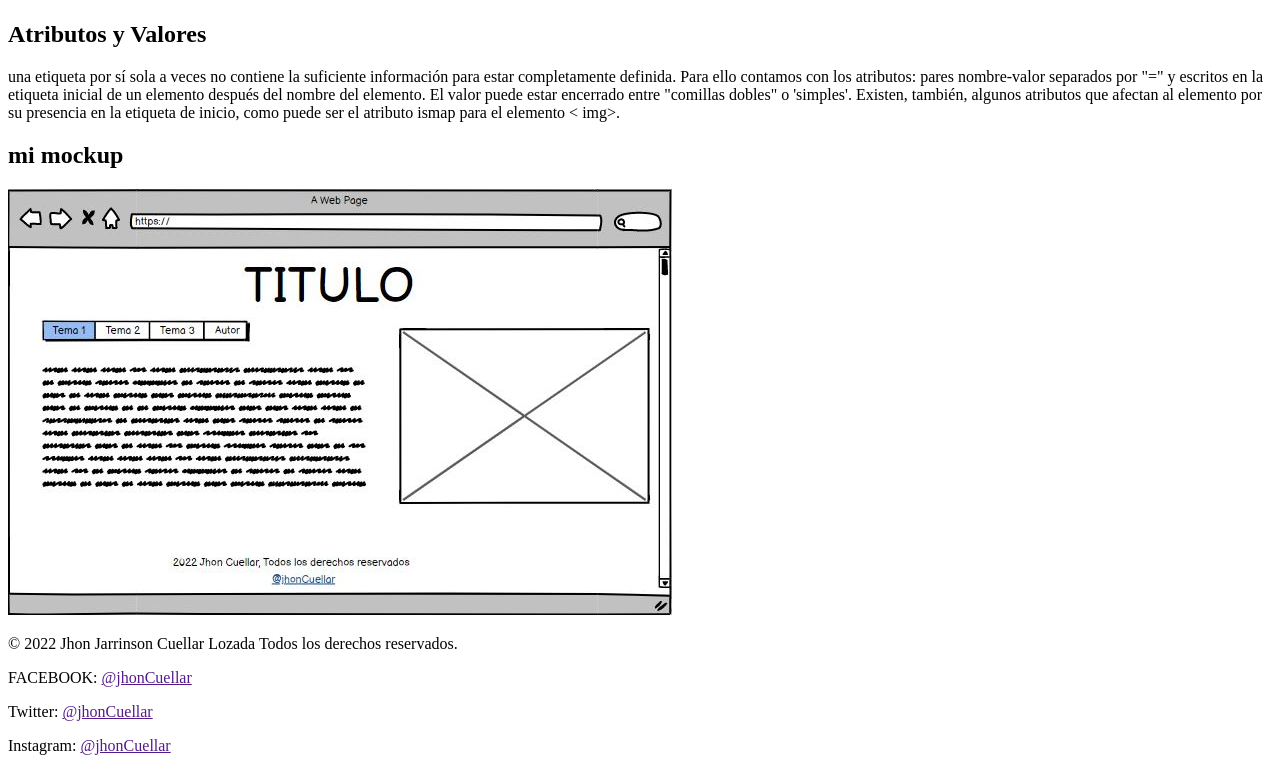
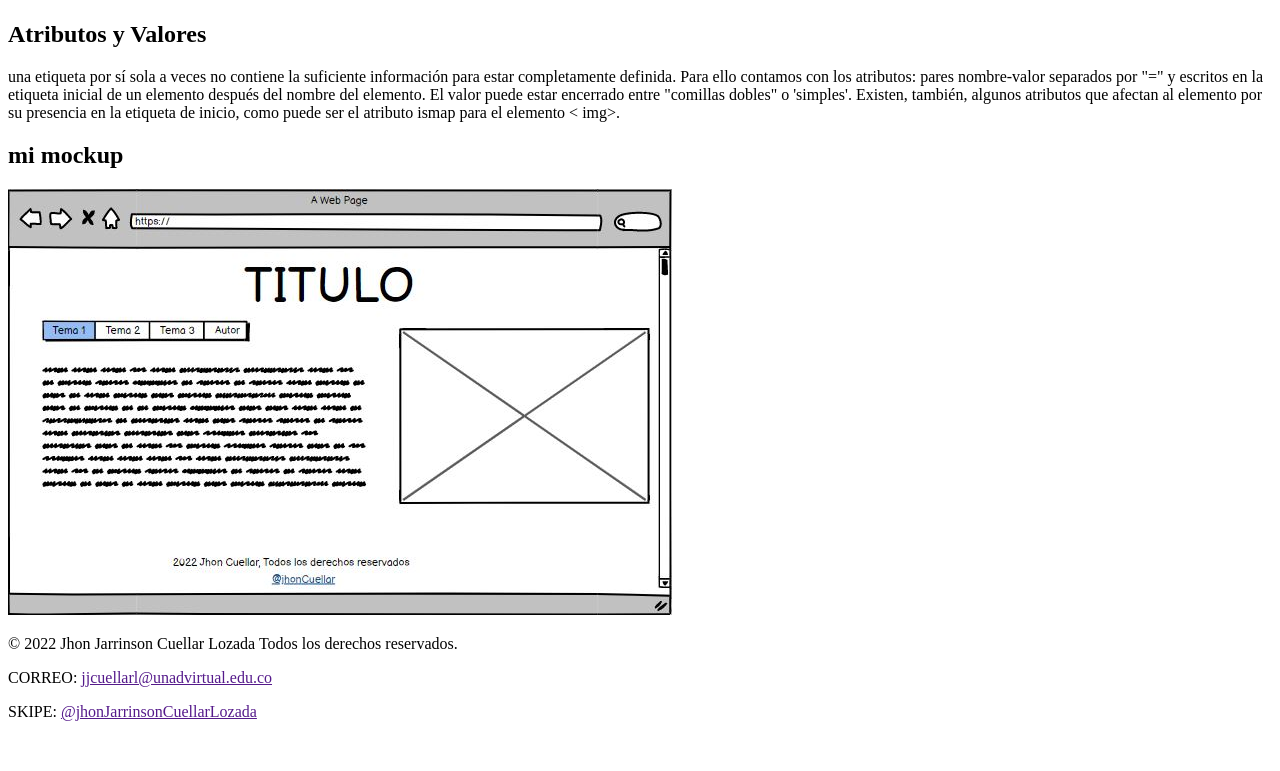
Before and after one commit to JhonCuellar2606/DSW-JhonCuellar, a plain HTML site: page Fase2/design.html in a window 1280 px wide. Shown: the part 1454-2225 px from the top of the page. After the commit the page ends 2191 px from the top, so only its background shows below. Drawn offline with Linux system fonts and the light colour scheme.

Commit message:
Update design.html

```diff
--- a/Fase2/design.html
+++ b/Fase2/design.html
@@ -70,9 +70,8 @@
     </article>
     <footer>
         <p>© 2022 Jhon Jarrinson Cuellar Lozada Todos los derechos reservados.</p>
-        <p>FACEBOOK: <a href="">@jhonCuellar</a></p>
-        <p>Twitter: <a href="">@jhonCuellar</a></p>
-        <p>Instagram: <a href="">@jhonCuellar</a></p>
+        <p>CORREO: <a href="">jjcuellarl@unadvirtual.edu.co</a></p>
+        <p>SKIPE: <a href="">@jhonJarrinsonCuellarLozada</a></p>
     </footer>
 </body>
 </html>
```
